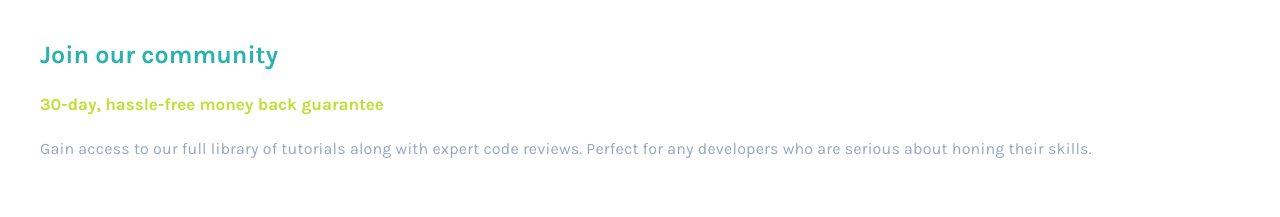
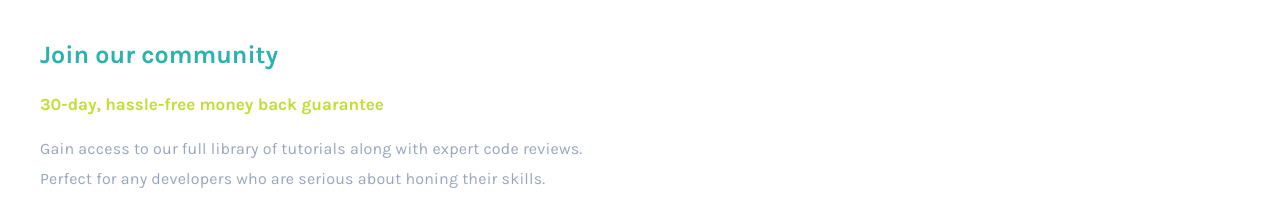
Before and after one commit to fabbioamaral/singleGridComponentMaster, a plain HTML site: page index.html in a window 1280 px wide. Shown: the top 217 px of the page. Drawn offline with Linux system fonts and the light colour scheme.

Commit message:
fixing paragraph at div1

```diff
--- a/style.css
+++ b/style.css
@@ -121,8 +121,11 @@ footer .attribution{
 
     .div1 h1{
         font-size: 25px;
+    }
 
-}
+    .div1 p{
+        width:550px;
+    }
 
     .div2{
         display:flex;
```
